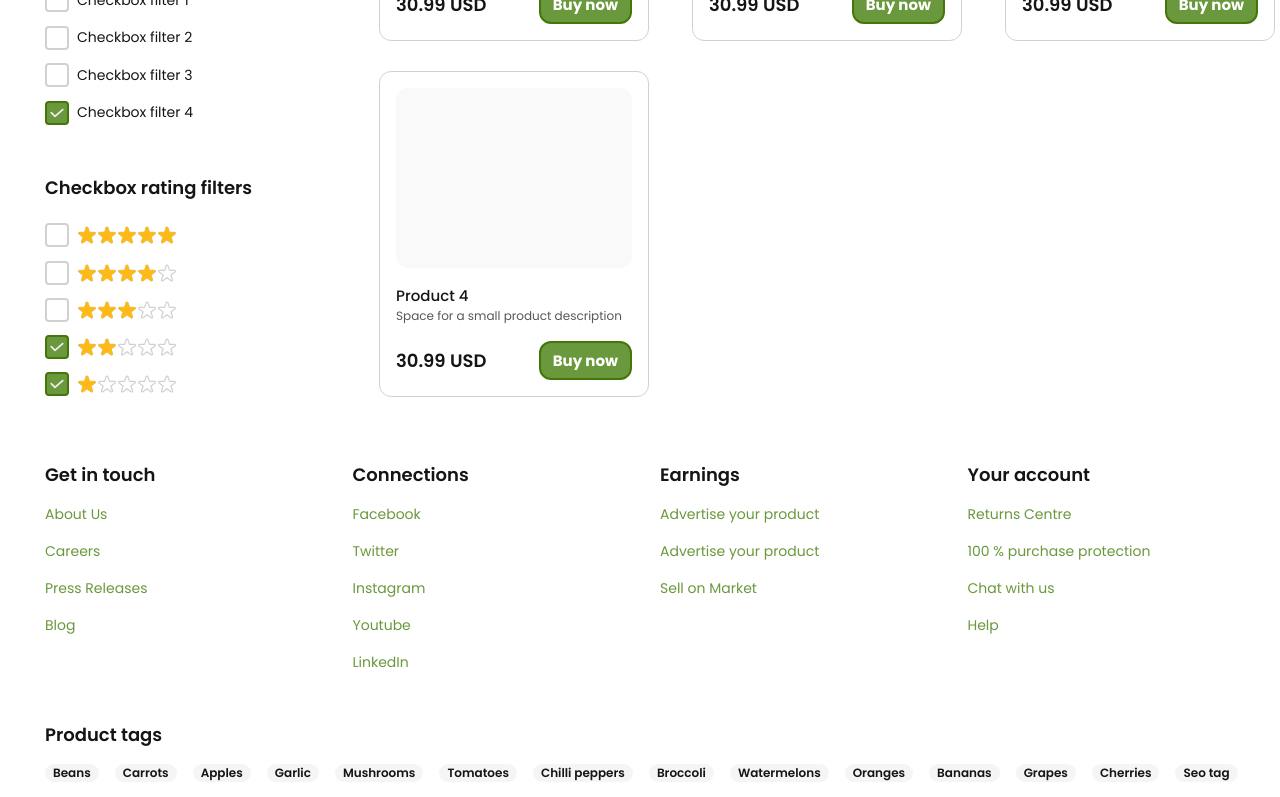
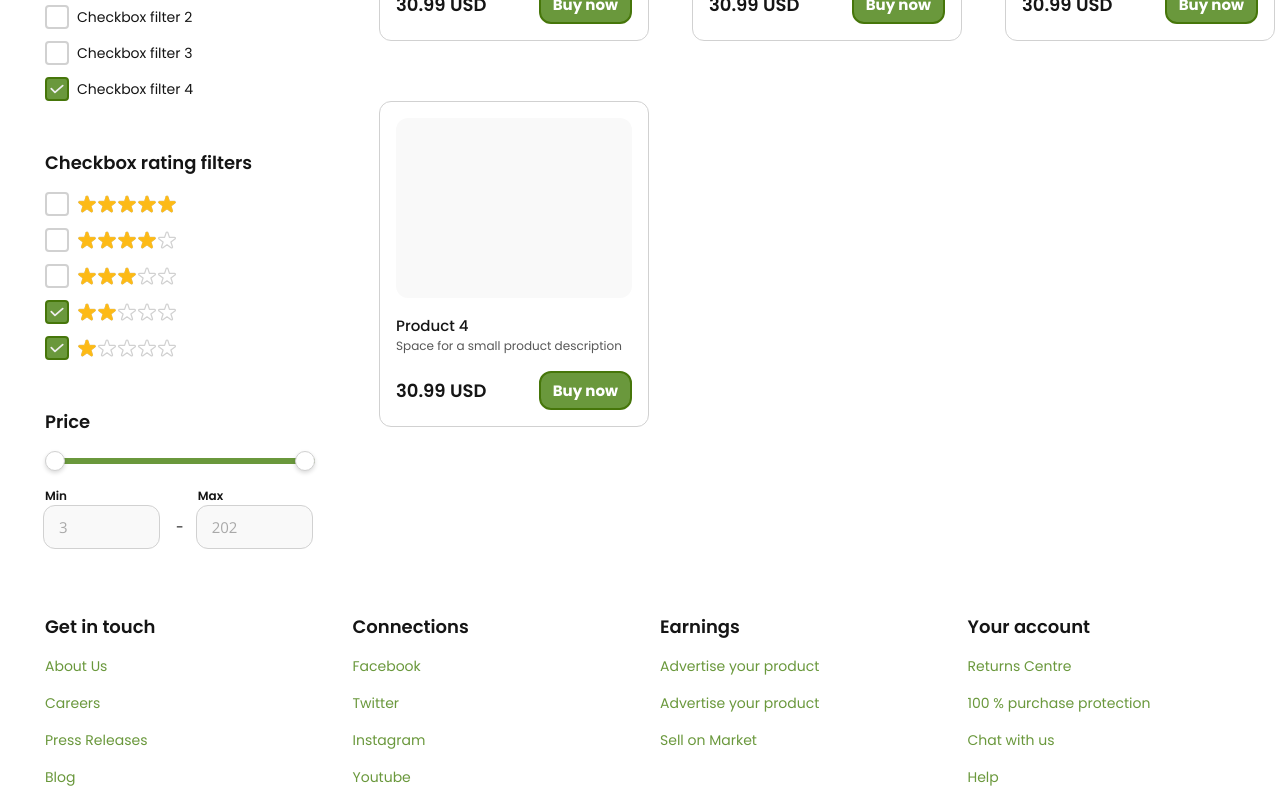
Before and after one commit to georgejornd/QuietStore, a React (Create React App) app: page /products in a window 1280 px wide. Shown: the part 725-1522 px from the top of the page. Built offline with nearby package versions, Linux system fonts and the light colour scheme.

Commit message:
range filter

```diff
--- a/public/assets/style.css
+++ b/public/assets/style.css
@@ -864,5 +864,72 @@ body {
 }
 
 .product-page-row-products {
+    display: flex;
+    flex-wrap: wrap;
     justify-content: space-between;
+    align-content: start;
+    gap: 60px 0;
 }
+
+.product-page-row-products .block-container {
+    height: max-content;
+}
+
+/* range filter */
+
+.range-input-field-group {
+    width: 270px;
+    align-items: end;
+}
+
+.range-input-field-group-stick {
+    display: grid;
+    align-items: center;
+    height: 44px;
+}
+
+/* range picker */
+
+input[type="range"]::-webkit-slider-thumb {
+    cursor: pointer;
+    pointer-events: auto;
+    -webkit-appearance: none;
+    width: 20px;
+    height: 20px;
+    border: 1px solid #D1D1D1;
+    border-radius: 100%;
+    box-shadow: 0 2px 4px rgba(0, 0, 0, 0.15);
+    background: var(--C1-H);
+}
+
+.range-picker-line {
+    height: 6px;
+    width: 100%;
+    border-radius: 12px;
+}
+
+.range-picker-full-line {
+    background-color: var(--C1-E);
+}
+
+.range-picker-pick-line {
+    background-color: var(--C2-A);
+}
+
+.range-picker {
+    display: grid;
+    align-items: center;
+    max-height: 20px;
+}
+
+.range-picker-item {
+    position: relative;
+    grid-row: 1 / 2;
+    grid-column: 1 / 2;
+}
+
+.range-picker-input {
+    background: none;
+    pointer-events: none;
+    -webkit-appearance: none;
+}
--- /dev/null
+++ b/src/components/product/filter/ViewSelect.tsx
@@ -0,0 +1,52 @@
+import React from "react";
+import Title from "../../../ui-kit/text/title";
+import FlexRow from "../../../ui-kit/flex-row/flex-row";
+import Icon from "../../../ui-kit/icon/icon";
+import Tag from "../../../ui-kit/text/tag";
+import {ViewSelectVariant} from "../../../types/product/view-selector";
+
+interface ViewSelectProps {
+    view: ViewSelectVariant
+    setView: (view: ViewSelectVariant) => void
+    lastElement: {
+        label: string
+        count: number
+    }
+}
+
+interface ViewInterfaceVariant {
+    view: ViewSelectVariant
+    label: string
+    icon: string
+}
+
+const viewVariants: ViewInterfaceVariant[] = [
+    {view: "grid", label: "Grid view", icon: "layout-square-grid"},
+    {view: "list", label: "List view", icon: "layout-sections"},
+]
+
+const ViewSelect: React.FC<ViewSelectProps> = ({view, setView, lastElement}) => {
+    return (
+        <FlexRow fullWidth={true} style={{justifyContent: "space-between"}}>
+            <Title text="Phones" size={32} />
+
+            <FlexRow gap={24}>
+                <>
+                    {viewVariants.map(variant =>
+                        <FlexRow onClick={() => setView(variant.view)} className={`products-view-filter-group${variant.view === view ? ' products-view-filter-group-active' : ''}`} gap={4} key={variant.view}>
+                            <Icon symbol={variant.icon} />
+                            <div className="products-view-filter-text">{variant.label}</div>
+                        </FlexRow>
+                    )}
+                </>
+
+                <FlexRow gap={4}>
+                    <Tag label={lastElement.count} color="primary" size="small" />
+                    <div className="products-view-filter-text">{lastElement.label}</div>
+                </FlexRow>
+            </FlexRow>
+        </FlexRow>
+    )
+}
+
+export default ViewSelect
--- /dev/null
+++ b/src/components/product/filter/range-filters/range-filter.tsx
@@ -0,0 +1,60 @@
+import React, {useEffect, useMemo, useState} from "react";
+import BlockWithTitleContainer from "../../../../ui-kit/container/block-with-title-container";
+import FlexRow from "../../../../ui-kit/flex-row/flex-row";
+import Title from "../../../../ui-kit/text/title";
+import InputField from "../../../../ui-kit/input/input-field";
+import {IRange} from "../../../../types/product/filter/filter";
+import useDebounce from "../../../../hooks/useDebounce";
+
+interface RangeFilterProps {
+    label: string
+    range: IRange
+    setRange: (range: IRange) => void
+}
+
+const RangeFilter: React.FC<RangeFilterProps> = ({label, range, setRange}) => {
+    const [restrictions] = useState([range[0], range[1]])
+
+    const [first, setFirst] = useState<number>(range[0])
+    const [second, setSecond] = useState<number>(range[1])
+
+    const pickLine = useMemo(() => {
+        const left = first / (restrictions[1] / 100)
+        const width = ((second / restrictions[1]) * 100) - left
+
+        return {left, width}
+    }, [first, second, restrictions])
+
+    const debouncedFirst = useDebounce<number>(first, 500)
+    const debouncedSecond = useDebounce<number>(second, 500)
+
+    useEffect(() => setRange([debouncedFirst, debouncedSecond]), [debouncedFirst, debouncedSecond, setRange])
+
+    const handleChangeFirst = (payload: number) => (payload < second && payload >= restrictions[0]) && setFirst(payload)
+    const handleChangeSecond = (payload: number) => (payload > first && payload <= restrictions[1]) && setSecond(payload)
+
+    return (
+        <BlockWithTitleContainer title={label} childrenGap={16}>
+            <div className="range-picker">
+                <div className="range-picker-item range-picker-line range-picker-full-line"></div>
+                <div className="range-picker-item range-picker-line range-picker-pick-line" style={{width: pickLine.width + "%", left: pickLine.left + "%"}}></div>
+
+                <input value={first} onChange={e => handleChangeFirst(Number(e.target.value))} type="range" min={restrictions[0]} max={restrictions[1]} className="range-picker-item range-picker-input"/>
+                <input value={second} onChange={e => handleChangeSecond(Number(e.target.value))} type="range" min={restrictions[0]} max={restrictions[1]} className="range-picker-item range-picker-input"/>
+            </div>
+            <FlexRow className="range-input-field-group" gap={14}>
+                <div>
+                    <Title text="Min" size={12} position="start" />
+                    <InputField value={first} onChange={e => handleChangeFirst(Number(e.target.value))} width={85} />
+                </div>
+                <div className="range-input-field-group-stick">-</div>
+                <div>
+                    <Title text="Max" size={12} position="start" />
+                    <InputField value={second} onChange={e => handleChangeSecond(Number(e.target.value))} width={85} />
+                </div>
+            </FlexRow>
+        </BlockWithTitleContainer>
+    )
+}
+
+export default RangeFilter
--- /dev/null
+++ b/src/hooks/useDebounce.tsx
@@ -0,0 +1,14 @@
+import { useEffect, useState } from 'react'
+
+function useDebounce<T>(value: T, delay?: number): T {
+    const [debouncedValue, setDebouncedValue] = useState<T>(value)
+
+    useEffect(() => {
+        const timer = setTimeout(() => setDebouncedValue(value), delay || 500)
+        return () => clearTimeout(timer)
+    }, [value, delay])
+
+    return debouncedValue
+}
+
+export default useDebounce
--- a/src/pages/Products.tsx
+++ b/src/pages/Products.tsx
@@ -1,19 +1,24 @@
 import Navigation from "../components/navigation/Navigation";
-import ViewFilters from "../components/product/filter/ViewFilters";
+import ViewSelect from "../components/product/filter/ViewSelect";
 import SingleFilters from "../components/product/filter/SingleFilters";
-import FlexRow from "../ui-kit/flex-row/flex-row";
 import CategoriesList from "../components/product/filter/CategoriesList";
 import BlockContainer from "../ui-kit/container/block-container";
 import MultipleCheckboxFilter from "../components/product/filter/multiple-filters/multiple-checkbox-filter";
 import {useState} from "react";
-import {ICheckboxFilter, ICheckboxRatingFilter} from "../types/product/filter/filter";
+import {ICheckboxFilter, ICheckboxRatingFilter, IRange} from "../types/product/filter/filter";
 import {c_checkboxRatingFilters, c_checkboxFilters, products} from "../consts";
 import MultipleCheckboxRatingFilter from "../components/product/filter/multiple-filters/multiple-checkbox-rating-filter";
 import Product from "../components/product/Product";
+import {ViewSelectVariant} from "../types/product/view-selector";
+import RangeFilter from "../components/product/filter/range-filters/range-filter";
 
 const Products = () => {
+    const [view, setView] = useState<ViewSelectVariant>("grid")
+
     const [checkboxFilters, setCheckboxFilters] = useState<ICheckboxFilter[]>(c_checkboxFilters)
     const [checkboxRatingFilters, setCheckboxRatingFilters] = useState<ICheckboxRatingFilter[]>(c_checkboxRatingFilters)
+
+    const [rangeFilter, setRangeFilter] = useState<IRange>([3, 202])
 
     const handleChangeCheckboxFilters = (id: string) => setCheckboxFilters(prev => prev.map(checkboxFilter => checkboxFilter.id === id ? ({...checkboxFilter, selected: !checkboxFilter.selected}) : checkboxFilter))
     const handleChangeCheckboxRatingFilters = (id: string) => setCheckboxRatingFilters(prev => prev.map(checkboxFilter => checkboxFilter.id === id ? ({...checkboxFilter, selected: !checkboxFilter.selected}) : checkboxFilter))
@@ -21,7 +26,7 @@ const Products = () => {
     return (
         <>
             <Navigation />
-            <ViewFilters />
+            <ViewSelect view={view} setView={setView} lastElement={{label: "Products", count: 139}} />
             <SingleFilters />
 
             <div className="product-page-row">
@@ -29,9 +34,10 @@ const Products = () => {
                     <CategoriesList />
                     <MultipleCheckboxFilter title="Checkbox filters" filters={checkboxFilters} setFilter={handleChangeCheckboxFilters} />
                     <MultipleCheckboxRatingFilter title="Checkbox rating filters" filters={checkboxRatingFilters} setFilter={handleChangeCheckboxRatingFilters} />
+                    <RangeFilter label="Price" range={rangeFilter} setRange={setRangeFilter} />
                 </BlockContainer>
 
-                <FlexRow className="product-page-row-products" style={{flexWrap: "wrap", alignItems: "start"}} gap={30}>
+                <div className="product-page-row-products">
                     {products.map(product =>
                         <Product
                             key={product.id}
@@ -44,7 +50,7 @@ const Products = () => {
                             border={true}
                         />
                     )}
-                </FlexRow>
+                </div>
             </div>
         </>
     )
--- a/src/types/product/filter/filter.ts
+++ b/src/types/product/filter/filter.ts
@@ -14,3 +14,5 @@ export interface ICheckboxRatingFilter {
     selected: boolean
     rating: number
 }
+
+export type IRange = [number, number]
--- /dev/null
+++ b/src/types/product/view-selector.ts
@@ -0,0 +1 @@
+export type ViewSelectVariant = "grid" | "list"
--- a/src/ui-kit/container/block-with-title-container.tsx
+++ b/src/ui-kit/container/block-with-title-container.tsx
@@ -5,14 +5,15 @@ import BlockContainer from "./block-container";
 interface BlockWithTitleContainerProps {
     children: JSX.Element | JSX.Element[]
     title: string
+    childrenGap?: number
 }
 
-const BlockWithTitleContainer: React.FC<BlockWithTitleContainerProps> = ({children, title}) => {
+const BlockWithTitleContainer: React.FC<BlockWithTitleContainerProps> = ({children, title, childrenGap = 12}) => {
     return (
         <BlockContainer gap={16} fullWidth={true}>
             <Title text={title} />
 
-            <BlockContainer gap={12} fullWidth={true}>
+            <BlockContainer gap={childrenGap} fullWidth={true}>
                 {children}
             </BlockContainer>
         </BlockContainer>
--- a/src/ui-kit/input/input-field.tsx
+++ b/src/ui-kit/input/input-field.tsx
@@ -6,14 +6,13 @@ interface InputFieldProps {
     width?: number
     height?: number
     placeholder?: string
-    icon?: {
-        symbol: string
-        position: "left" | "right"
-    }
+    type?: React.HTMLInputTypeAttribute
+    max?: number
+    min?: number
 }
 
-const InputField: React.FC<InputFieldProps> = ({value, onChange, placeholder, width = 305, height = 42}) => {
-    return <input className="input-field" value={value} onChange={onChange} placeholder={placeholder} style={{width: width + "px", height: height + "px"}} />
+const InputField: React.FC<InputFieldProps> = ({value, onChange, placeholder, type, max, min, width = 305, height = 42}) => {
+    return <input className="input-field" type={type} value={value} onChange={onChange} placeholder={placeholder} max={max} min={min} style={{width: width + "px", height: height + "px"}} />
 }
 
 export default InputField
```
Also changed, not shown: src/components/product/filter/ViewFilters.tsx (deleted, +0 -30 lines).
